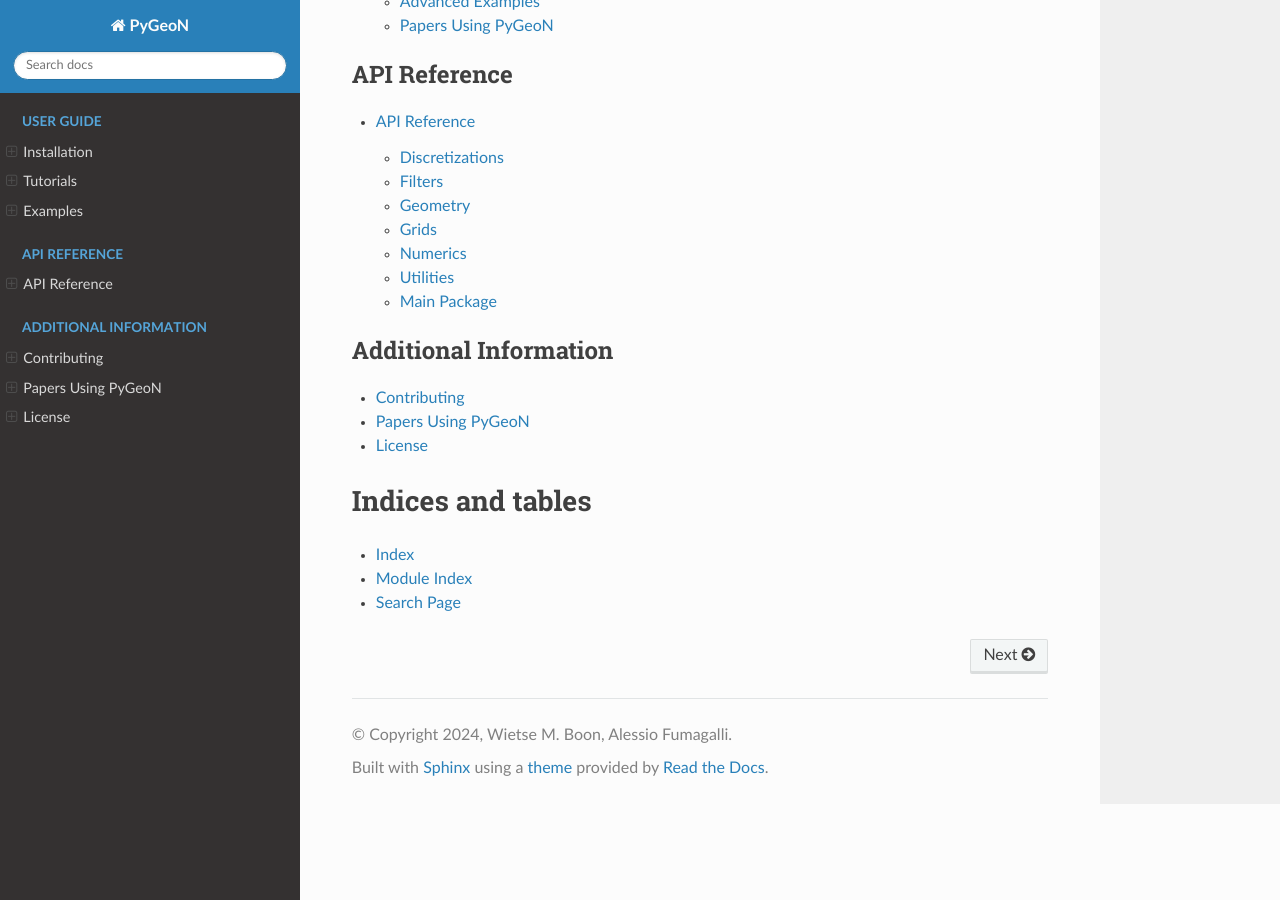
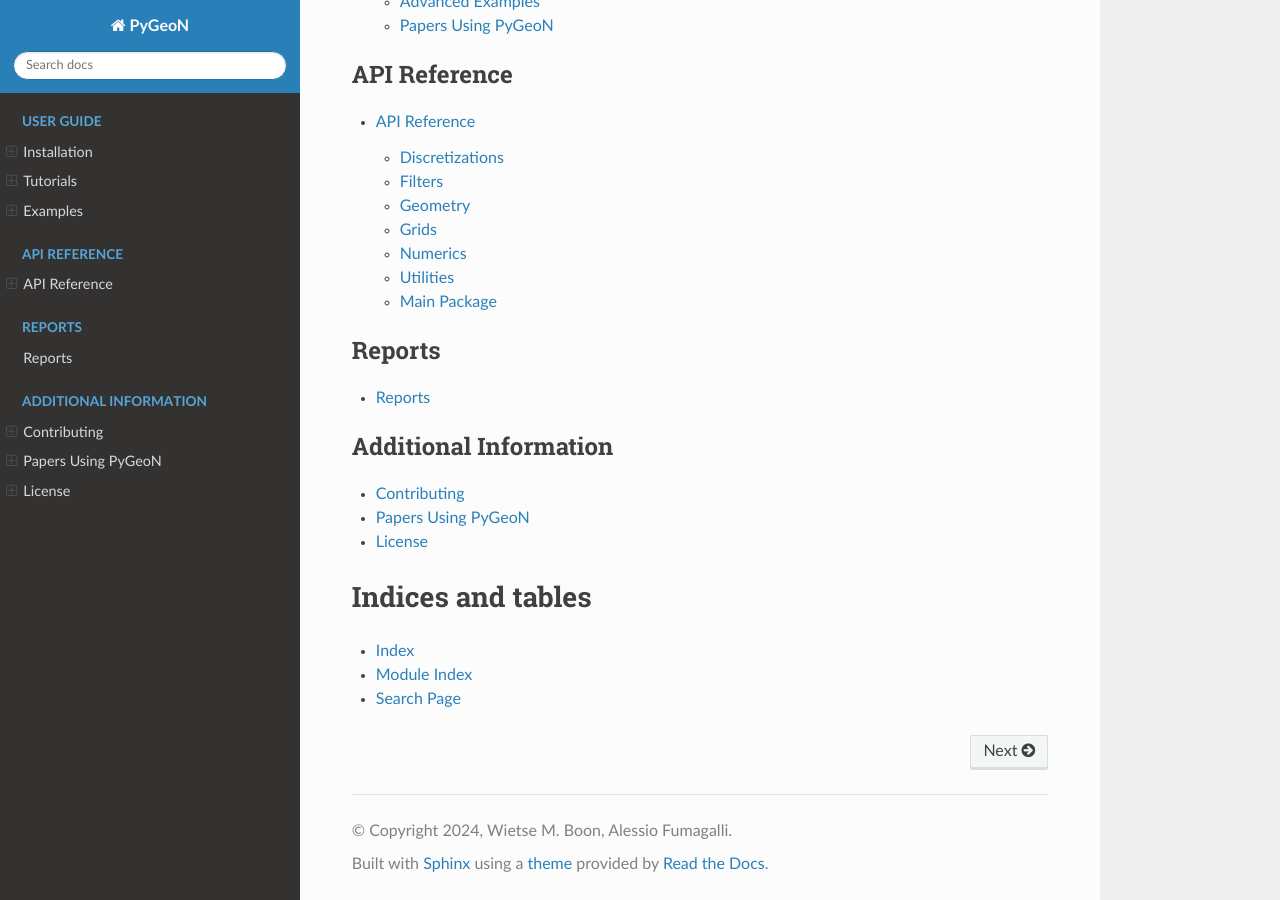
Before and after one commit to compgeo-mox/pygeon, a Sphinx documentation site: the page built from docs/index.rst, in a window 1280 px wide and 900 px high, scrolled down 1430 px. Built offline with Sphinx 7.4.7 and the Read the Docs theme 3.1.0, drawn with Linux system fonts in a browser that asks for light colours; pages that are not in the unit, such as notebooks, are missing from menus.

Commit message:
Docs: integrate generated reports section
- Add docs/reports/ with index using toctree :glob:
- Move RT1.md to docs/reports/RT1.md
- Link Reports section from main docs index
- Enables dropping any *.md into docs/reports to auto-appear

```diff
--- a/docs/index.rst
+++ b/docs/index.rst
@@ -67,6 +67,12 @@ Contents
 
 .. toctree::
    :maxdepth: 1
+   :caption: Reports
+
+   reports/index
+
+.. toctree::
+   :maxdepth: 1
    :caption: Additional Information
 
    contributing
```
Also changed, not shown: docs/reports/index.rst (added, +10 -0 lines), docs/reports/RT1.md (renamed from docs/RT1.md).
